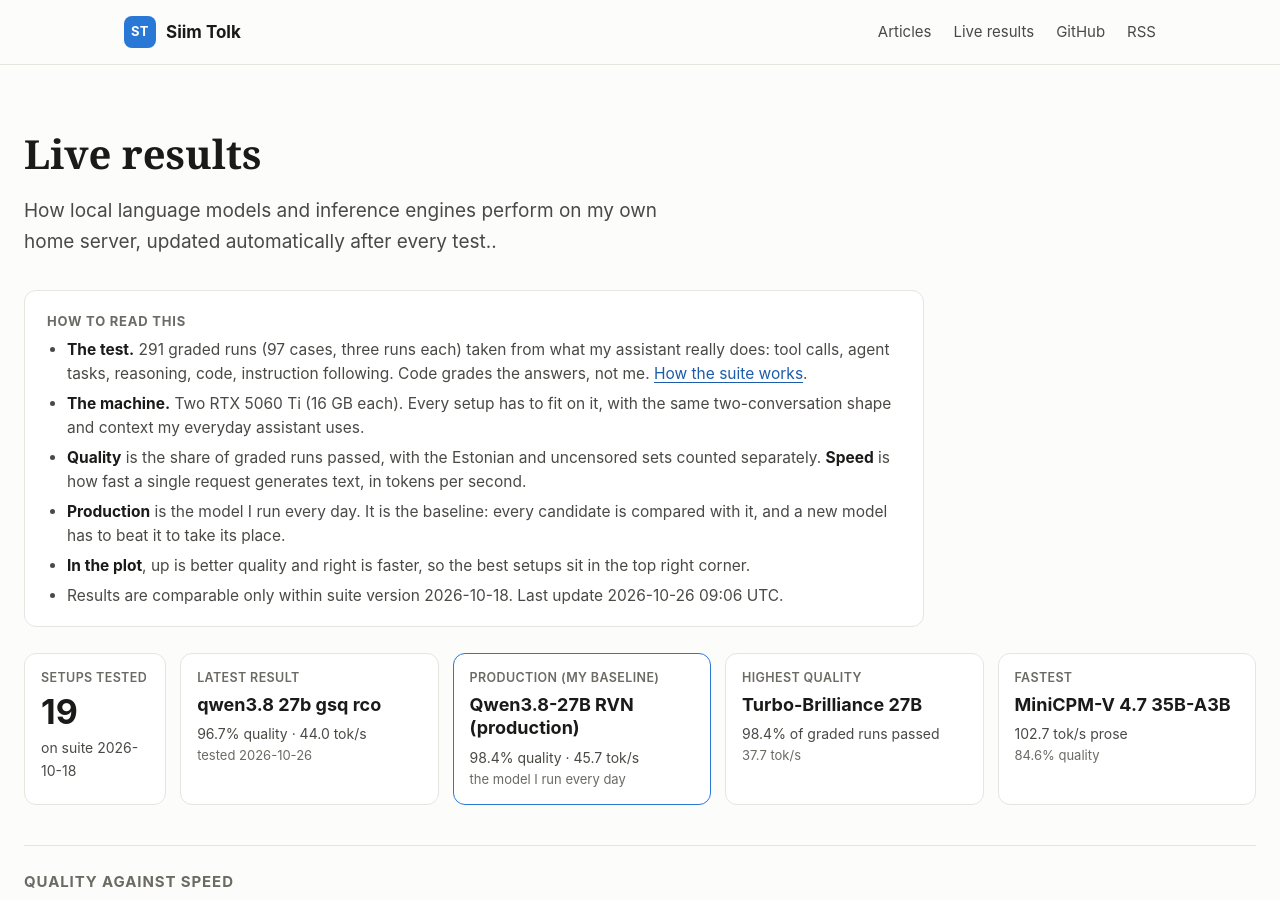
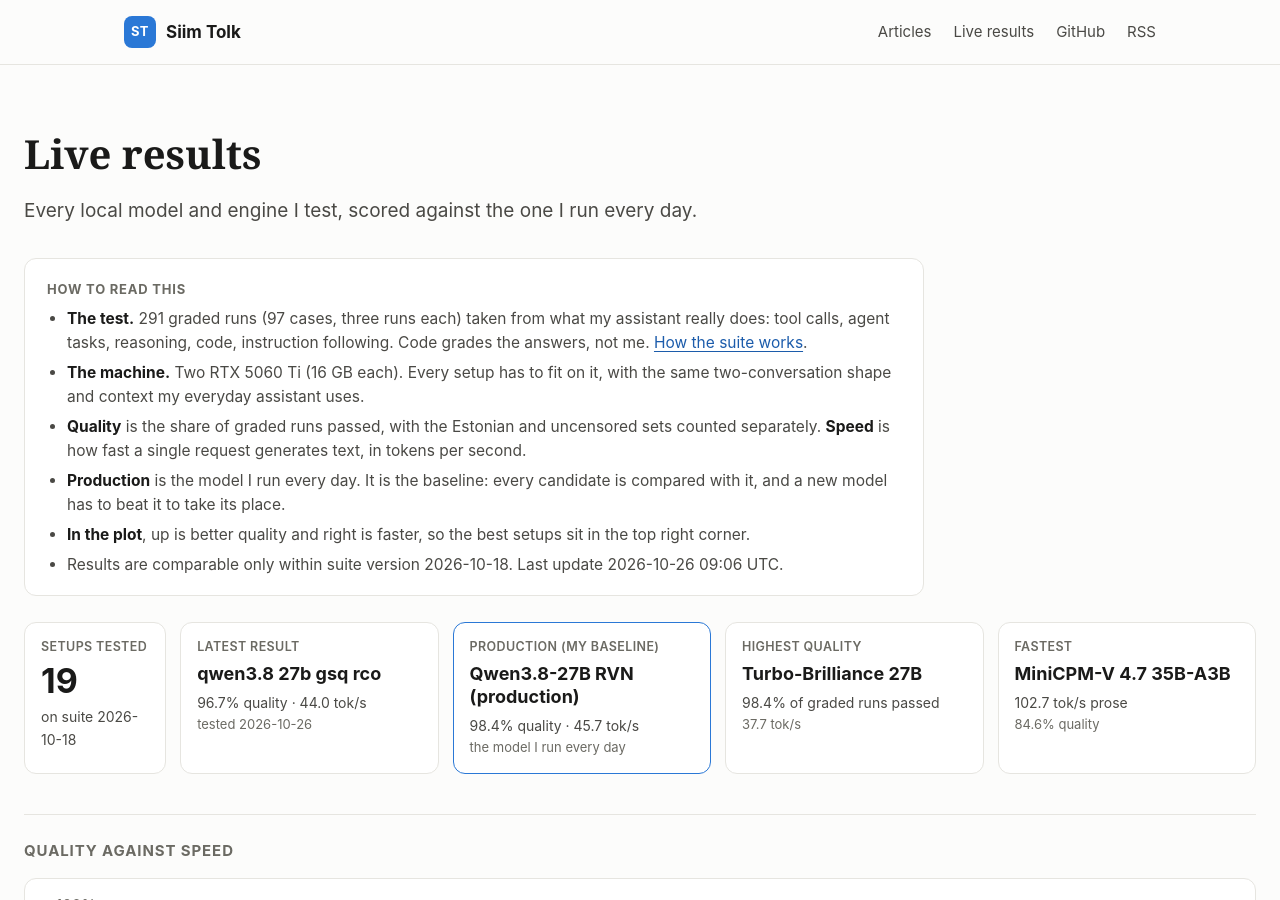
Before and after one commit to siimtolk/siimtolk.github.io, a Jekyll site: the page built from results/index.html, in a window 1280 px wide and 900 px high. Built offline with Jekyll 4.4.1, drawn with Linux system fonts in a browser that asks for light colours.

Commit message:
Results page: shorter subtitle
Co-Authored-By: Claude Sonnet 5.5 <noreply@anthropic.com>

```diff
--- a/results/index.html
+++ b/results/index.html
@@ -2,12 +2,12 @@
 layout: default
 title: Live results
 permalink: /results/
-description: Quality against speed for every local model and inference engine I have tested on my own suite, updated automatically after each benchmark run.
+description: Every local model and engine I test, scored against the one I run every day. Updated automatically after each benchmark run.
 ---
 {% assign d = site.data.results %}
 <section class="wrap list-page results">
   <h1>Live results</h1>
-  <p class="hero-sub">How local language models and inference engines perform on my own home server, updated automatically after every test..</p>
+  <p class="hero-sub">Every local model and engine I test, scored against the one I run every day.</p>
 
   <div class="r-info">
     <h2>How to read this</h2>
```
